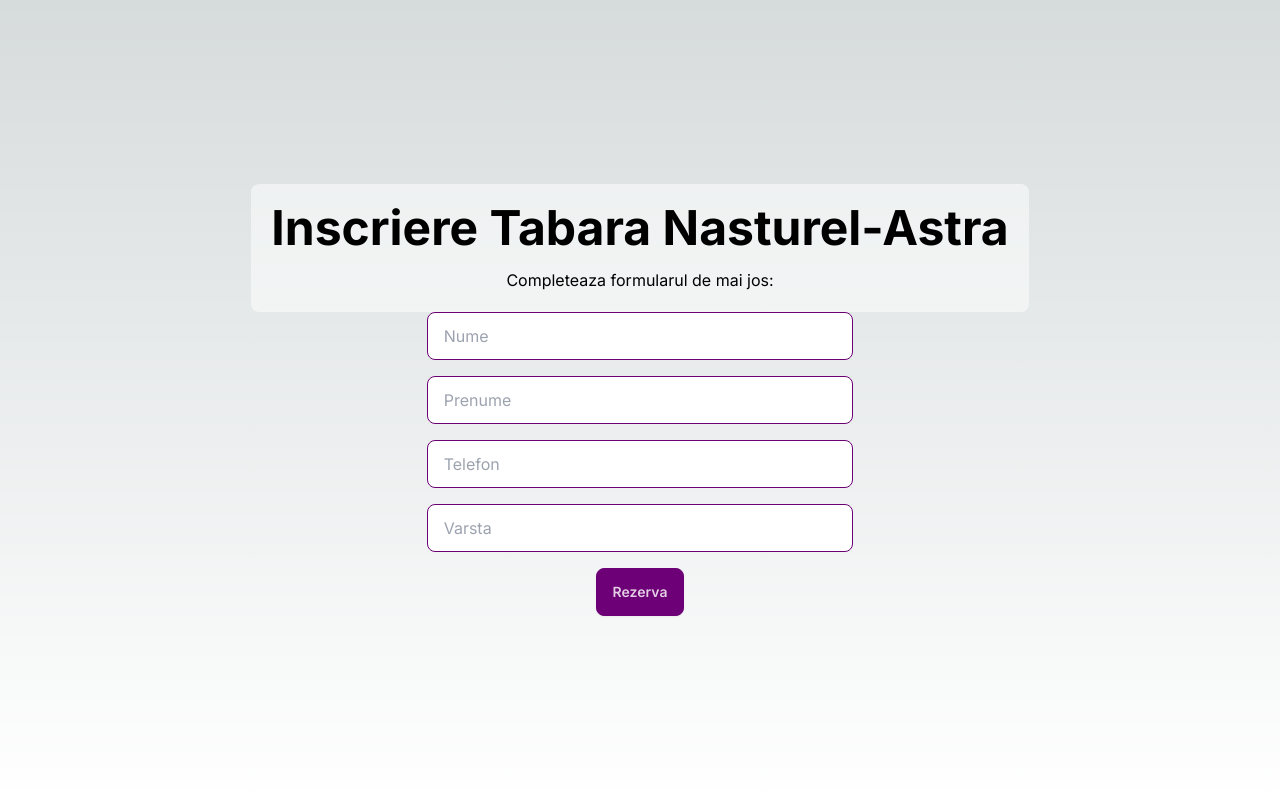
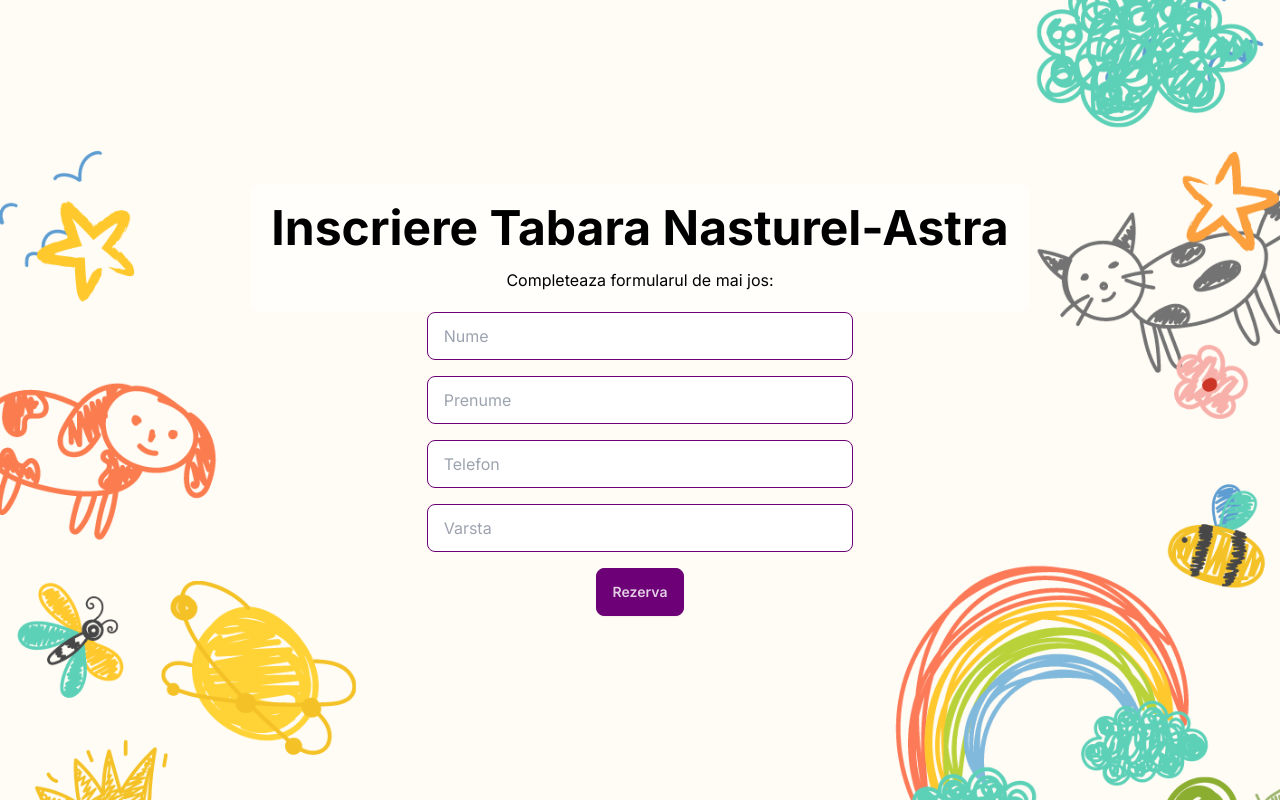
Before and after one commit to LucaSain/tabere.nasturel.com, a Next.js app: page /tabara-urbana-astra/inscriere in a window 1280 px wide. Built offline with nearby package versions, Linux system fonts and the light colour scheme; no server answers; what node-mailjet would draw is missing.

Commit message:
ui:update

```diff
--- /dev/null
+++ b/app/components/background.tsx
@@ -0,0 +1,14 @@
+import Image from "next/image";
+export default function Background() {
+  return (
+    <div className="absolute z-0 w-screen h-screen">
+      <Image
+        className="h-full w-full"
+        alt="background"
+        src="/background.png"
+        layout="fill"
+        objectFit="cover"
+      />
+    </div>
+  );
+}
--- a/app/layout.tsx
+++ b/app/layout.tsx
@@ -1,6 +1,7 @@
 import type { Metadata } from "next";
 import { Inter } from "next/font/google";
 import "./globals.css";
+import Background from "./components/background";
 
 const inter = Inter({ subsets: ["latin"] });
 
@@ -16,7 +17,9 @@ export default function RootLayout({
 }>) {
   return (
     <html lang="en">
-      <body className={inter.className}>{children}</body>
+      <body className={inter.className}>
+        <Background /> {children}
+      </body>
     </html>
   );
 }
```
Also changed, not shown: public/background.png (added).
